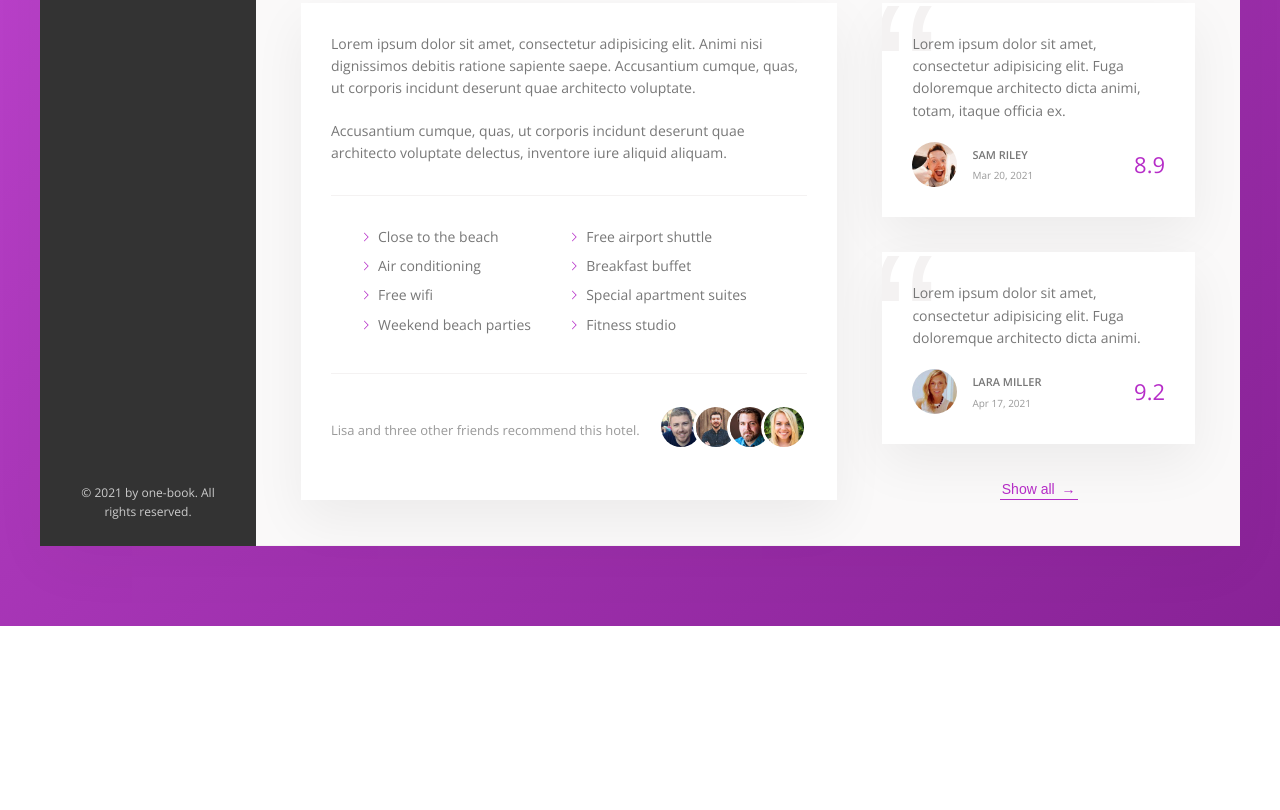
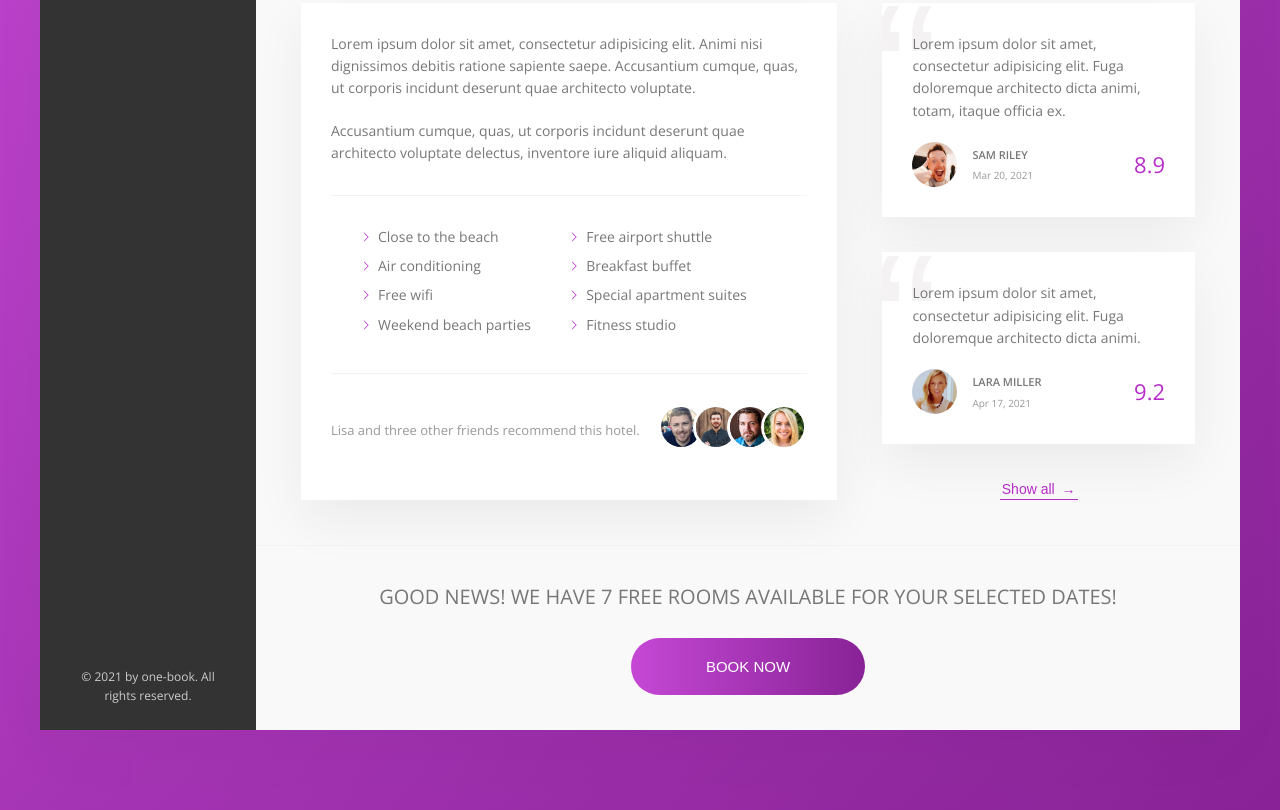
Before and after one commit to MareikeHeuer/flexbox-project-one-book, a website: page index.html in a window 1280 px wide. Shown: the part 477-1287 px from the top of the page. Before the commit the page ends 1103 px from the top, so only its background shows below. Drawn offline with nearby package versions, Linux system fonts and the light colour scheme.

Commit message:
build CTA section (complete)

```diff
--- a/index.html
+++ b/index.html
@@ -244,6 +244,16 @@
               <!-- use span element in order to create animation on button -->
             </div>
           </div>
+
+          <div class="cta">
+            <h2 class="cta__book-now">
+              Good news! We have 7 free rooms available for your selected dates!
+            </h2>
+            <button class="btn">
+              <span class="btn__visible">Book now</span>
+              <span class="btn__invisible">Only 7 rooms left</span>
+            </button>
+          </div>
         </main>
       </div>
     </div>
--- a/sass/_components.scss
+++ b/sass/_components.scss
@@ -454,3 +454,75 @@
     z-index: 1;
   }
 }
+
+////////////////
+// CALL TO ACTION
+.cta {
+  padding: 3.5rem 0;
+  text-align: center;
+
+  &__book-now {
+    font-size: 2rem;
+    font-weight: 300;
+    text-transform: uppercase;
+    margin-bottom: 2.5rem;
+  }
+}
+
+////////////////
+// CALL TO ACTION BUTTON
+.btn {
+  font-size: 1.5rem;
+  font-weight: 300;
+  text-transform: uppercase;
+  border-radius: 10rem;
+  border: none;
+  background-image: linear-gradient(
+    to right,
+    var(--color-primary-light),
+    var(--color-primary-dark)
+  );
+  color: var(--color-white);
+  position: relative;
+  overflow: hidden; // hides invisible button because its floating outside the visible button
+  cursor: pointer;
+
+  & > * {
+    display: inline-block; // so we can use padding
+    height: 100%;
+    width: 100%; // takes height and width of parent element
+    transition: all 0.2s;
+  }
+
+  &__visible {
+    padding: 2rem 7.5rem;
+  }
+
+  &__invisible {
+    position: absolute;
+    padding: 2rem 0;
+    left: 0;
+    top: -100%; // will move up 100% above exactly the size of the element
+  }
+
+  &:hover {
+    background-image: linear-gradient(
+      to left,
+      var(--color-primary-light),
+      var(--color-primary-dark)
+    );
+  }
+
+  &:hover &__visible {
+    transform: translateY(100%); // button over the other
+  }
+
+  &:hover &__invisible {
+    top: 0;
+  }
+
+  &:focus {
+    outline: none;
+    animation: pulsate 1s infinite;
+  }
+}
```
Also changed, not shown: css/style.css.
